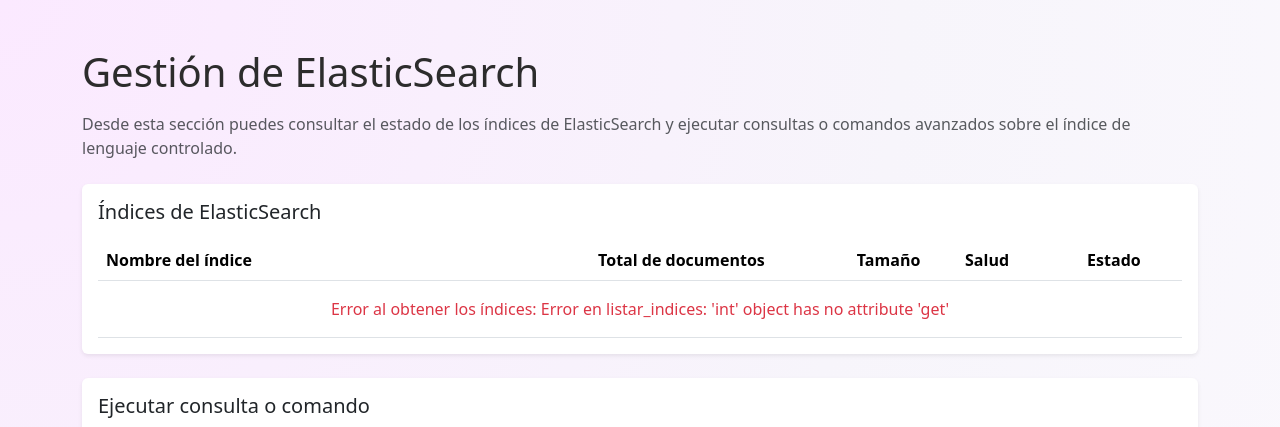
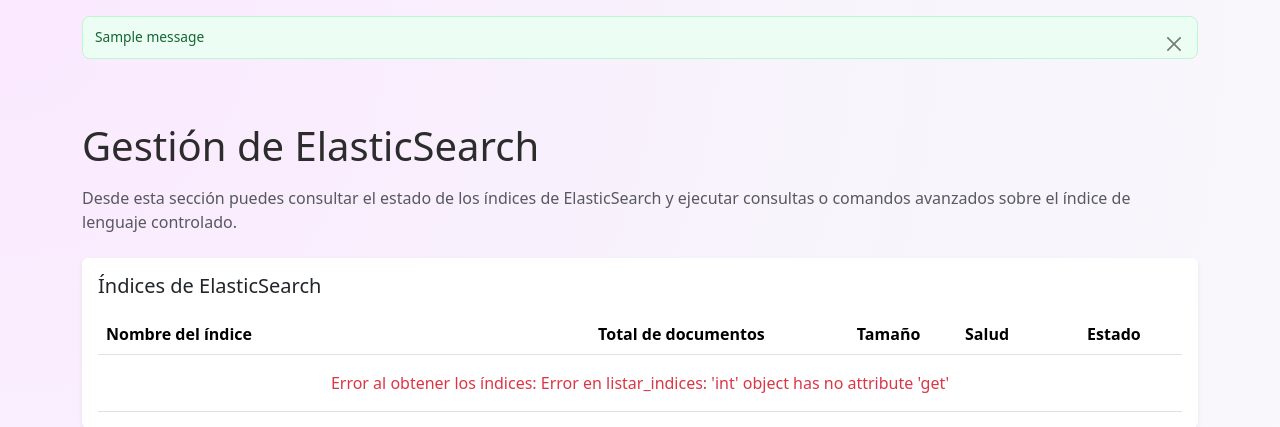
Before and after one commit to ayalammabel/2025_UC_BigData, a Flask app: page /admin/elastic in a window 1280 px wide. Shown: the top 427 px of the page. Run offline with Flask 3, Linux system fonts and the light colour scheme; the visitor is signed in with stand-in values (Sample User, id 1); one stand-in notice (Sample message) is shown.

Commit message:
Update base.html

```diff
--- a/templates/base.html
+++ b/templates/base.html
@@ -19,6 +19,21 @@
     {% block extra_css %}{% endblock %}
 </head>
 <body>
+
+    {# ==== MENSAJES FLASH (AGREGAR ESTO) ==== #}
+    {% with messages = get_flashed_messages(with_categories=true) %}
+      {% if messages %}
+        <div class="container mt-3">
+          {% for category, message in messages %}
+            <div class="alert alert-{{ category }} alert-dismissible fade show" role="alert">
+              {{ message }}
+              <button type="button" class="btn-close" data-bs-dismiss="alert" aria-label="Close"></button>
+            </div>
+          {% endfor %}
+        </div>
+      {% endif %}
+    {% endwith %}
+    {# ======================================= #}
 
     {% block content %}{% endblock %}
 
```
